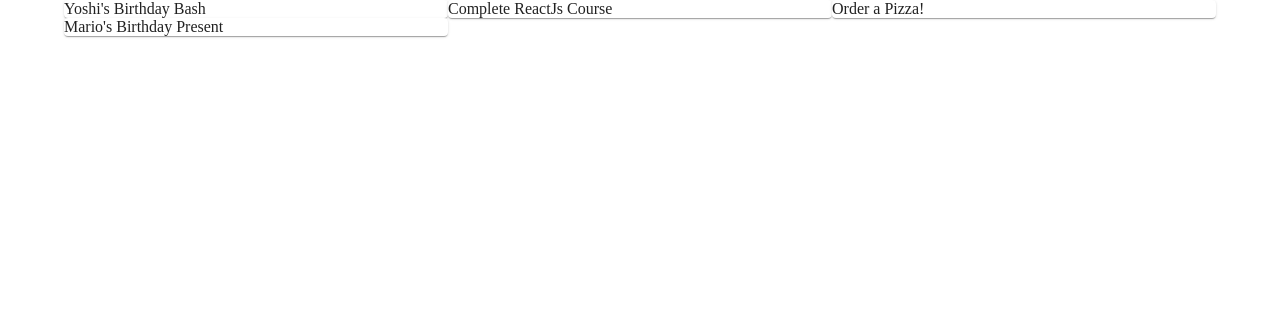
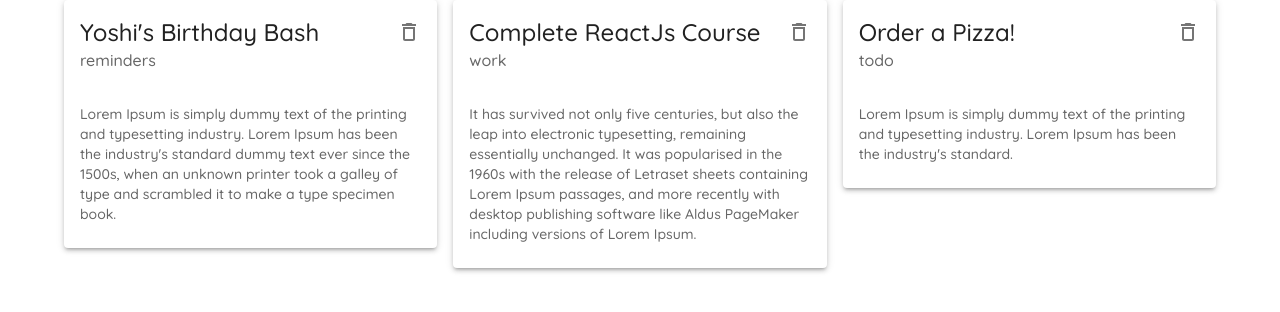
Before and after one commit to anangyoga/mui-notes-app, a React (Create React App) app: page / in a window 1280 px wide. Shown: the top 312 px of the page. Built offline with nearby package versions, Linux system fonts and the light colour scheme; data requests are answered from the project's data file.

Commit message:
card components and handleDelete

```diff
--- a/data/db.json
+++ b/data/db.json
@@ -17,12 +17,6 @@
       "details": "Lorem Ipsum is simply dummy text of the printing and typesetting industry. Lorem Ipsum has been the industry's standard. ",
       "category": "todo",
       "id": 3
-    },
-    {
-      "title": "Mario's Birthday Present",
-      "details": "I'm going to buy present for Mario this weekend",
-      "category": "reminders",
-      "id": 4
     }
   ]
 }
--- /dev/null
+++ b/src/components/NoteCard.js
@@ -0,0 +1,25 @@
+import React from "react";
+import { Card, CardHeader, IconButton, CardContent, Typography } from "@mui/material/";
+import { DeleteOutlined } from "@mui/icons-material";
+
+export default function NoteCard({ note, handleDelete }) {
+  return (
+    <Card elevation={3}>
+      <CardHeader
+        action={
+          <IconButton onClick={() => handleDelete(note.id)}>
+            <DeleteOutlined />
+          </IconButton>
+        }
+        title={note.title}
+        subheader={note.category}
+      />
+
+      <CardContent>
+        <Typography variant="body2" color="text.secondary">
+          {note.details}
+        </Typography>
+      </CardContent>
+    </Card>
+  );
+}
--- a/src/pages/Notes.js
+++ b/src/pages/Notes.js
@@ -1,34 +1,31 @@
 import React, { useEffect, useState } from "react";
-import { Grid, Paper, Container } from "@mui/material/";
+import { Grid, Container } from "@mui/material/";
+import NoteCard from "../components/NoteCard";
 
 export default function Notes() {
   const [notes, setNotes] = useState([]);
+
   useEffect(() => {
     fetch("http://localhost:8000/notes").then((res) => {
       res.json().then((data) => setNotes(data));
     });
   }, []);
+
+  const handleDelete = async (id) => {
+    await fetch(`http://localhost:8000/notes/${id}`, {
+      method: "DELETE",
+    });
+
+    const newNotes = notes.filter((note) => note.id !== id);
+    setNotes(newNotes);
+  };
+
   return (
     <Container>
-      {/* <Grid container>
-        <Grid item xs={12} sm={6} md={3}>
-          <Paper>1</Paper>
-        </Grid>
-        <Grid item xs={12} sm={6} md={3}>
-          <Paper>2</Paper>
-        </Grid>
-        <Grid item xs={12} sm={6} md={3}>
-          <Paper>3</Paper>
-        </Grid>
-        <Grid item xs={12} sm={6} md={3}>
-          <Paper>4</Paper>
-        </Grid>
-      </Grid> */}
-
-      <Grid container>
+      <Grid container spacing={2}>
         {notes.map((note) => (
           <Grid item key={note.id} xs={12} md={6} lg={4}>
-            <Paper>{note.title}</Paper>
+            <NoteCard note={note} handleDelete={handleDelete} />
           </Grid>
         ))}
       </Grid>
```
